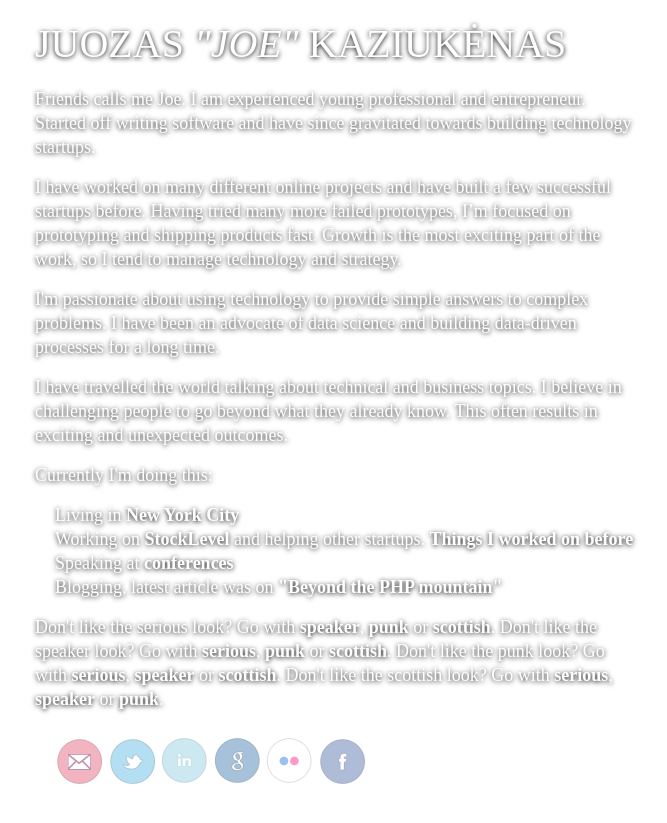
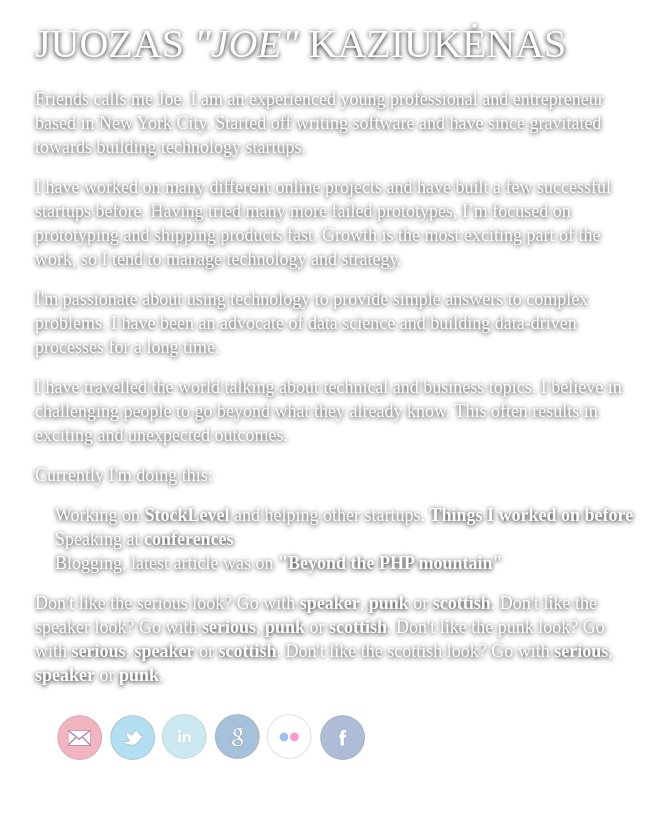
Before and after one commit to juokaz/juokaz.com, a Jekyll site: the page built from index.html, in a window 1280 px wide. Shown: the top 823 px of the page, without its empty margins (15-682 px from the left). Built offline with Jekyll 4.4.1, drawn with Linux system fonts in a browser that asks for light colours; nearby versions of some CDN libraries; some web fonts are replaced; library files that are not in the unit come from our copies; the list of posts is cut into pages by our own code.

Commit message:
Updated bio and added a link to cv

```diff
--- a/index.html
+++ b/index.html
@@ -55,7 +55,7 @@
 <div id="about">
 	<h1>Juozas <em>"Joe"</em> Kaziukėnas</h1>
     <p>
-        Friends calls me Joe. I am experienced young professional and entrepreneur. Started off writing software and have since gravitated towards building technology startups.
+        Friends calls me Joe. I am an experienced young professional and entrepreneur based in New York City. Started off writing software and have since gravitated towards building technology startups.
     </p>
     <p>
         I have worked on many different online projects and have built a few successful startups before. Having tried many more failed prototypes, I’m focused on prototyping and shipping products fast. Growth is the most exciting part of the work, so I tend to manage technology and strategy.
@@ -70,7 +70,6 @@
         Currently I'm doing this:
     </p>
     <ul>
-        <li>Living in <strong>New York City</strong></li>
         <li>Working on <a href="http://stocklevel.com">StockLevel</a> and helping other startups. <a href="cv.html">Things I worked on before</a></li>
         <li>Speaking at <a href="conferences.html">conferences</a></li>
         <li>Blogging, latest article was on <a href="{{ site.posts[0].url }}">"{{ site.posts[0].title }}"</a></li>
```
